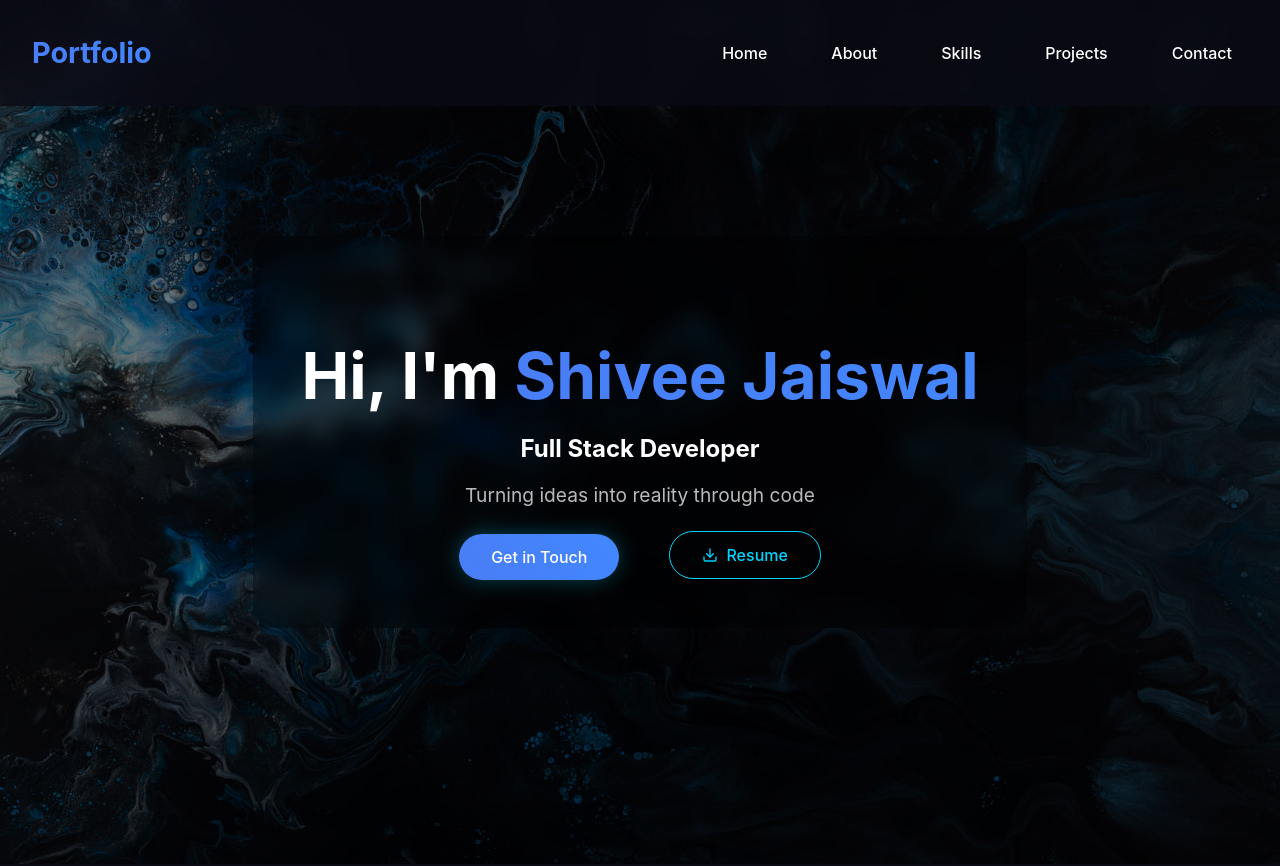
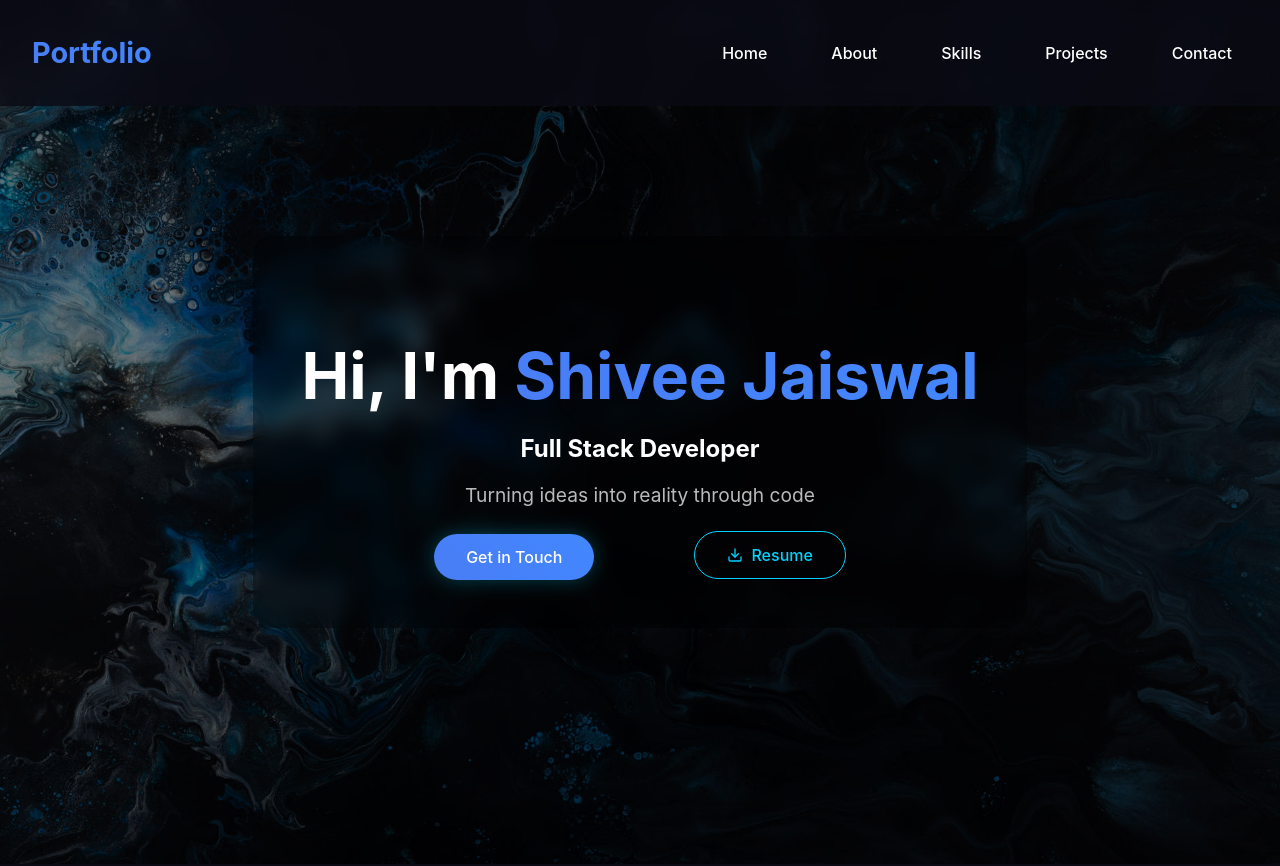
Before and after one commit to shiveejaiswal/portfolio, a React (Create React App) app: page / in a window 1280 px wide. Shown: the top 866 px of the page. Built offline with nearby package versions, Linux system fonts and the light colour scheme.

Commit message:
hero section changes

```diff
--- a/src/App.js
+++ b/src/App.js
@@ -63,7 +63,7 @@ function App() {
               transition={{ duration: 0.5, delay: 0.6 }}
               className="hero-buttons"
             >
-              <a href="#contact" className="primary-button" style={{ marginRight: '50px' }}>Get in Touch</a>
+              <a href="#contact" className="primary-button" style={{ marginRight: '100px' }}>Get in Touch</a>
               <a href="/docs/resume.pdf" className="secondary-button" download>
               <FiDownload /> Resume</a>
 
```
